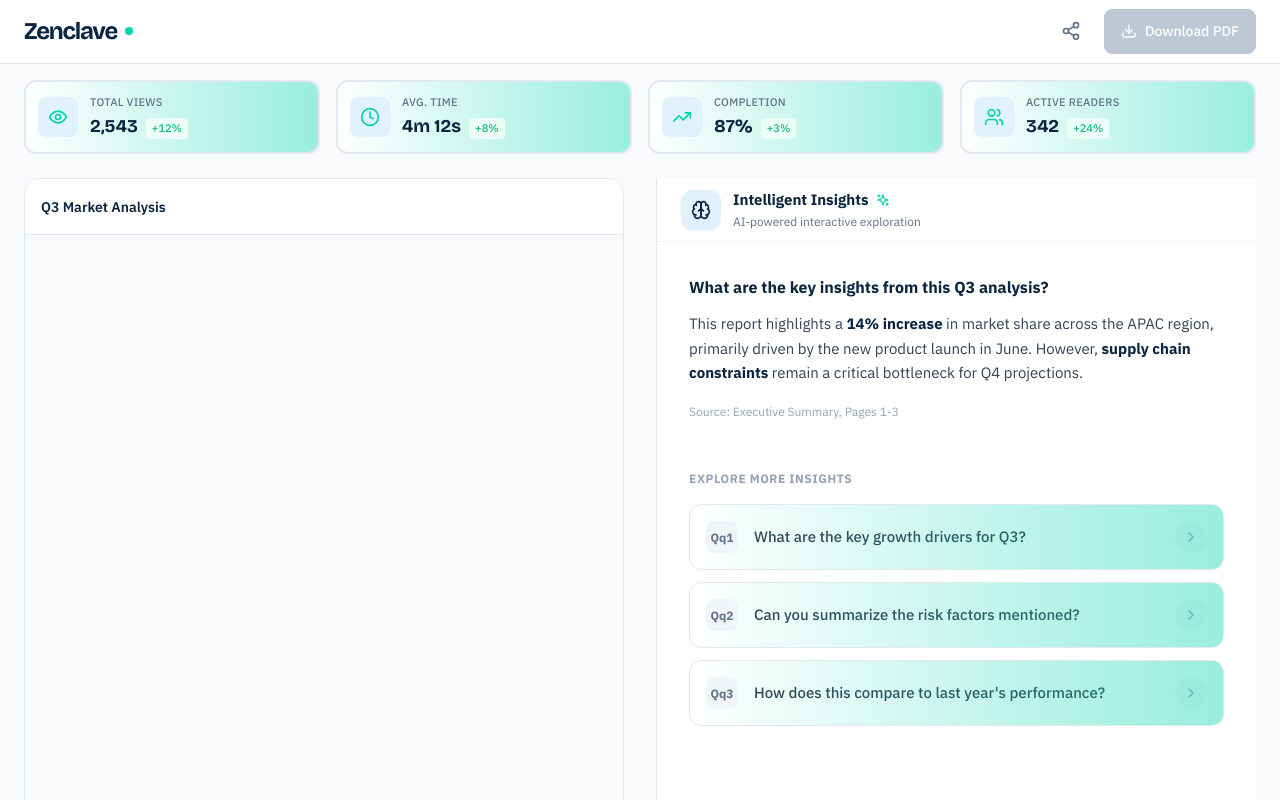
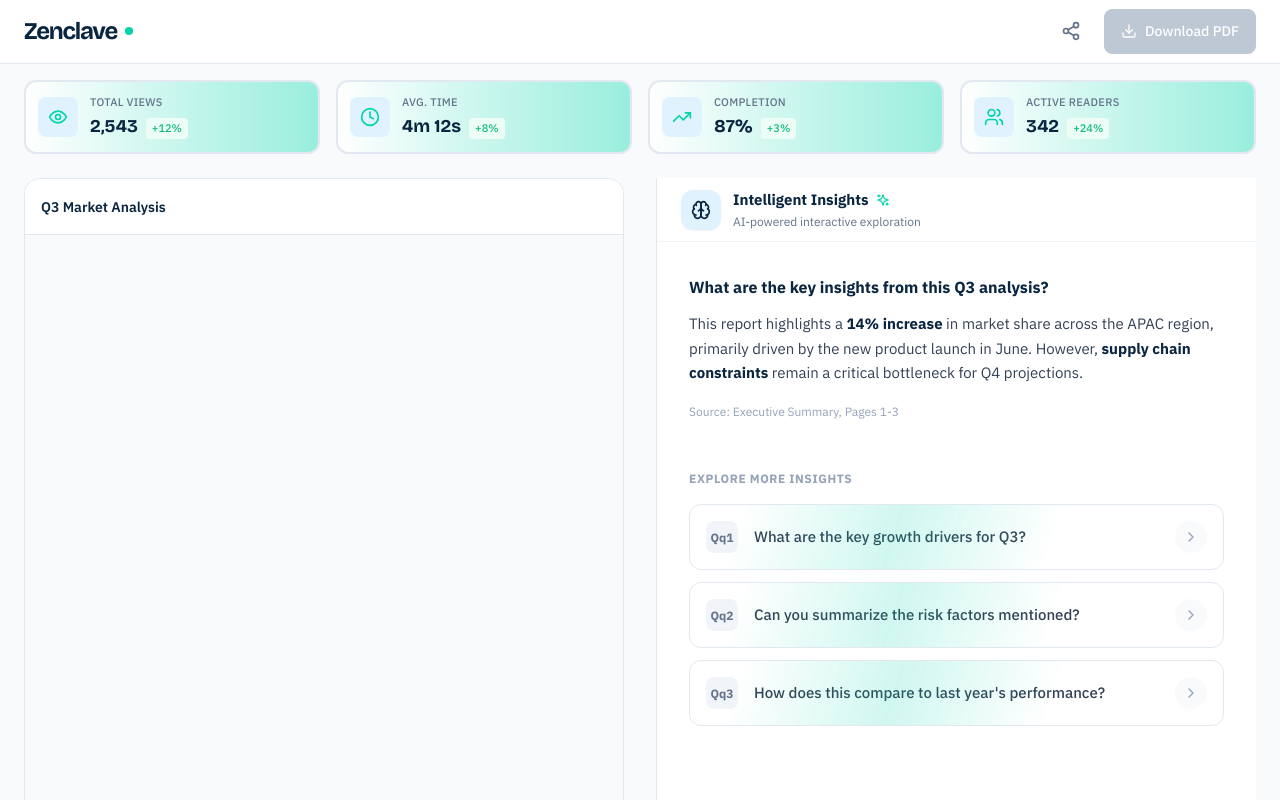
Before and after one commit to iamplus-sarthak/zenclave-app, a Next.js app: page /report in a window 1280 px wide. Both pictures are taken after a click on the button "Share Link". Shown: the top 800 px of the page. Built offline with nearby package versions, Linux system fonts and the light colour scheme.

Commit message:
updated QA and its styling

```diff
--- a/src/app/globals.css
+++ b/src/app/globals.css
@@ -27,4 +27,27 @@
     line-height: 1.6;
     overflow-x: hidden;
   }
+ @keyframes question-sweep {
+  0% {
+    transform: translateX(-200%) skewX(-18deg);
+    opacity: 0;
+  }
+  15% {
+    opacity: 0.6;
+  }
+  85% {
+    opacity: 0.6;
+  }
+  100% {
+    transform: translateX(200%) skewX(-18deg);
+    opacity: 0;
+  }
 }
+
+.question-sweep {
+  animation: question-sweep 0.85s linear infinite;
+}
+
+
+
+}
--- a/src/components/report/Zenbot.tsx
+++ b/src/components/report/Zenbot.tsx
@@ -96,8 +96,8 @@ export default function Zenbot({ report }: ZenbotProps) {
 
     // Add QA item in loading state
     const newId = Date.now().toString();
-    setConversation(prev => [
-      ...prev,
+    setConversation([
+
       { type: 'qa', question: question.text, answer: null, loading: true, id: newId }
     ]);
 
@@ -121,17 +121,9 @@ export default function Zenbot({ report }: ZenbotProps) {
       setSuggestedQuestions(initialQs.length > 0 ? initialQs : report.questions.slice(0, 3));
     }
 
-    if (item.type === 'qa' && report) {
-      // Find the question object to get next IDs
-      const qObj = report.questions.find(q => q.text === item.question);
-
-      if (qObj && qObj.nextQuestionIds && qObj.nextQuestionIds.length > 0) {
-        const nextQs = report.questions.filter(q => qObj.nextQuestionIds?.includes(q.id));
-        setSuggestedQuestions(nextQs);
-      } else {
-        setSuggestedQuestions([]);
-      }
-    }
+    if (item.type === 'qa') {
+  setSuggestedQuestions([]);
+}
 
     // Set isStreaming to false AFTER updating questions to prevent flash
     setIsStreaming(false);
@@ -251,29 +243,33 @@ export default function Zenbot({ report }: ZenbotProps) {
                     <button
                       key={q.id}
                       onClick={() => handleQuestionClick(q)}
-                      className="w-full text-left group bg-white border border-[#E2E8F0] hover:border-[#00D4AA] hover:shadow-md rounded-xl p-4 transition-all duration-200 flex items-center gap-4 relative overflow-hidden"
+                      className="w-full text-left group bg-white border border-[#E2E8F0] hover:border-[#00D4AA] rounded-xl p-4 flex items-center gap-4 relative overflow-hidden transition-all duration-300 ease-out hover:-translate-y-[2px] hover:scale-[1.01] hover:shadow-lg"
+
                       style={{ animationDelay: `${index * 150}ms` }}
                     >
-                      {/* Continuous gliding shimmer effect - more visible */}
-                      <div
-                        className="absolute inset-0 pointer-events-none"
-                        style={{
-                          background: 'linear-gradient(90deg, transparent 0%, rgba(0, 212, 170, 0.25) 30%, rgba(0, 212, 170, 0.4) 50%, rgba(0, 212, 170, 0.25) 70%, transparent 100%)',
-                          backgroundSize: '200% 100%',
-                          animation: 'shimmer 3s ease-in-out infinite',
-                          animationDelay: `${index * 0.3}s`
-                        }}
-                      ></div>
+
+                      {/* Continuous diagonal sweep effect */}
+                 <div className="pointer-events-none absolute top-[-40%] left-[-60%] w-[60%] h-[180%] bg-gradient-to-r from-transparent via-[#00D4AA]/30 to-transparent rotate-12 question-sweep"/>
+
+
+
 
                       <div className="w-8 h-8 rounded-lg bg-[#F1F5F9] text-[#64748B] font-bold text-[12px] flex items-center justify-center group-hover:bg-[#00D4AA] group-hover:text-white transition-colors relative z-10">
                         Q{q.id}
                       </div>
-                      <span className="text-[15px] font-medium text-[#334155] group-hover:text-[#0A2540] flex-1">
-                        {q.text}
-                      </span>
+                     <span className="text-[15px] font-medium text-[#334155] flex-1 transition-colors duration-200 group-hover:text-[#00D4AA]">
+                     {q.text}
+                     </span>
+
+
                       <div className="w-8 h-8 rounded-full bg-[#F8FAFC] flex items-center justify-center group-hover:bg-[#00D4AA]/10">
                         <ChevronRight className="w-4 h-4 text-[#94A3B8] group-hover:text-[#00D4AA]" />
                       </div>
+
+                      {/* Bottom hover line */}
+                  <span
+                   className="absolute bottom-0 left-0 h-[2px] w-full bg-[#00D4AA] transform scale-x-0 origin-left group-hover:scale-x-100 transition-transform duration-300 ease-out"/>
+
                     </button>
                   ))}
                 </div>
```
Also changed, not shown: 1 other file (tests, documents, lock files or other folders).
